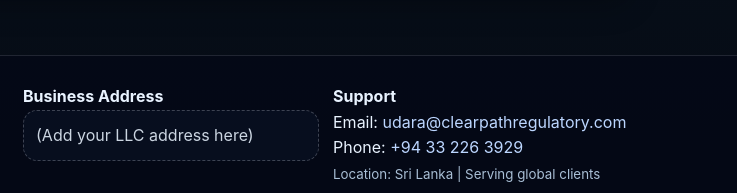
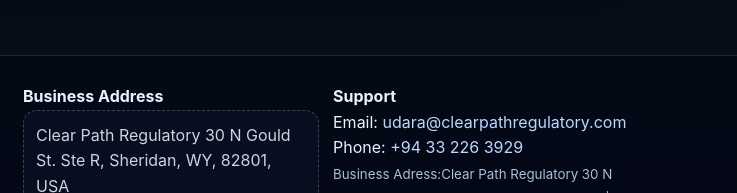
Before and after one commit to piyumudara-crypto/clearpathregulatory, a plain HTML site: page about.html in a window 1280 px wide. Shown: the part 759-952 px from the top of the page, 543-1280 px from the left. Drawn offline with Linux system fonts and the light colour scheme.

Commit message:
Update about.html
changed the business address and the physical address

```diff
--- a/about.html
+++ b/about.html
@@ -93,7 +93,7 @@
       <div>
         <strong>Business Address</strong>
         <div class="address-box" aria-label="LLC address placeholder">
-          (Add your LLC address here)
+          Clear Path Regulatory 30 N Gould St. Ste R, Sheridan, WY, 82801, USA
         </div>
       </div>
 
@@ -101,7 +101,7 @@
         <strong>Support</strong><br/>
         Email: <a href="mailto:udara@clearpathregulatory.com">udara@clearpathregulatory.com</a><br/>
         Phone: <a href="tel:+94332263929">+94 33 226 3929</a><br/>
-        <small>Location: Sri Lanka | Serving global clients</small>
+        <small>Business Adress:Clear Path Regulatory 30 N Gould St. Ste R, Sheridan, WY, 82801, USA | Physical Adress: 412/5, Pahala Imbulgoda, Imbulgoda, Sri Lanka/small>
         <div class="mini" aria-label="Footer links">
           <a href="privacy.html">Privacy</a>
           <a href="refunds.html">Refunds</a>
```
